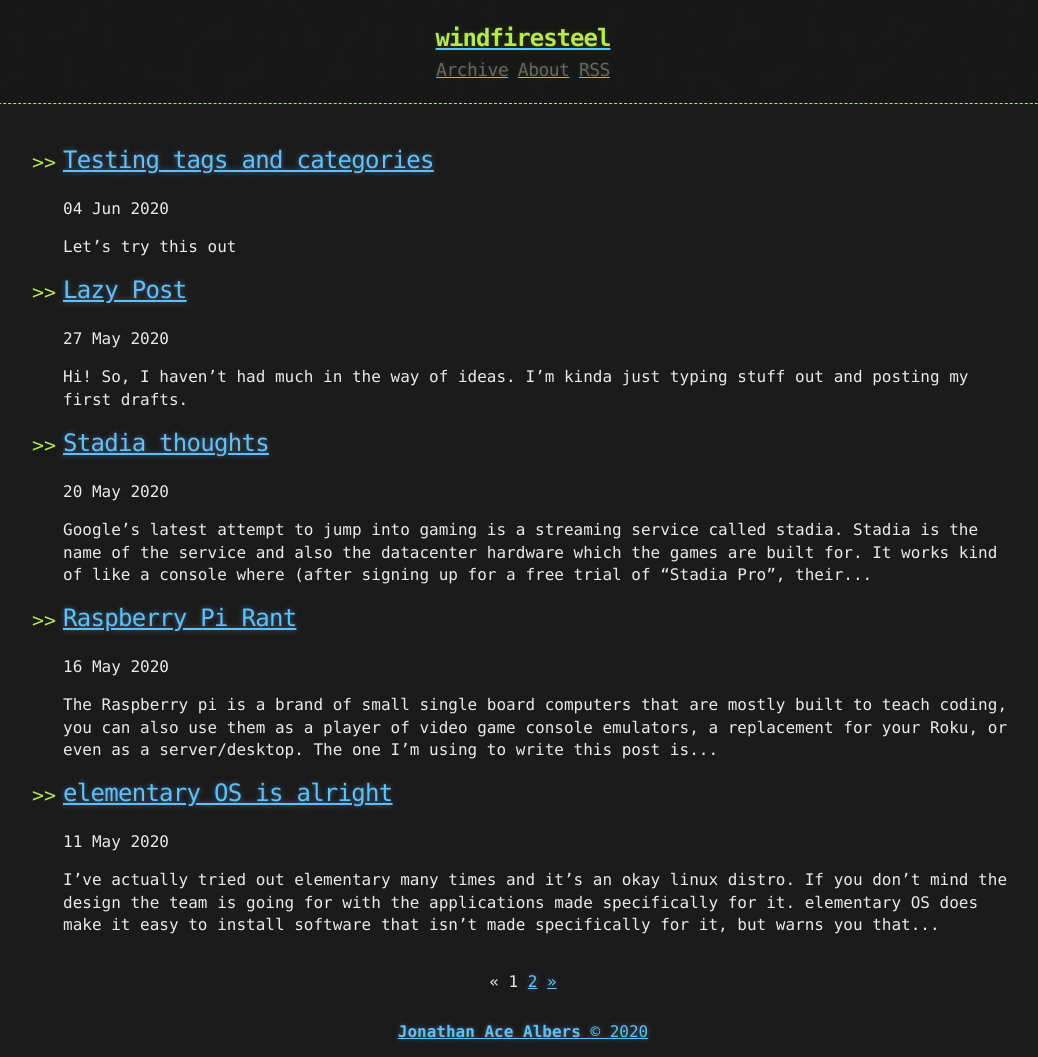
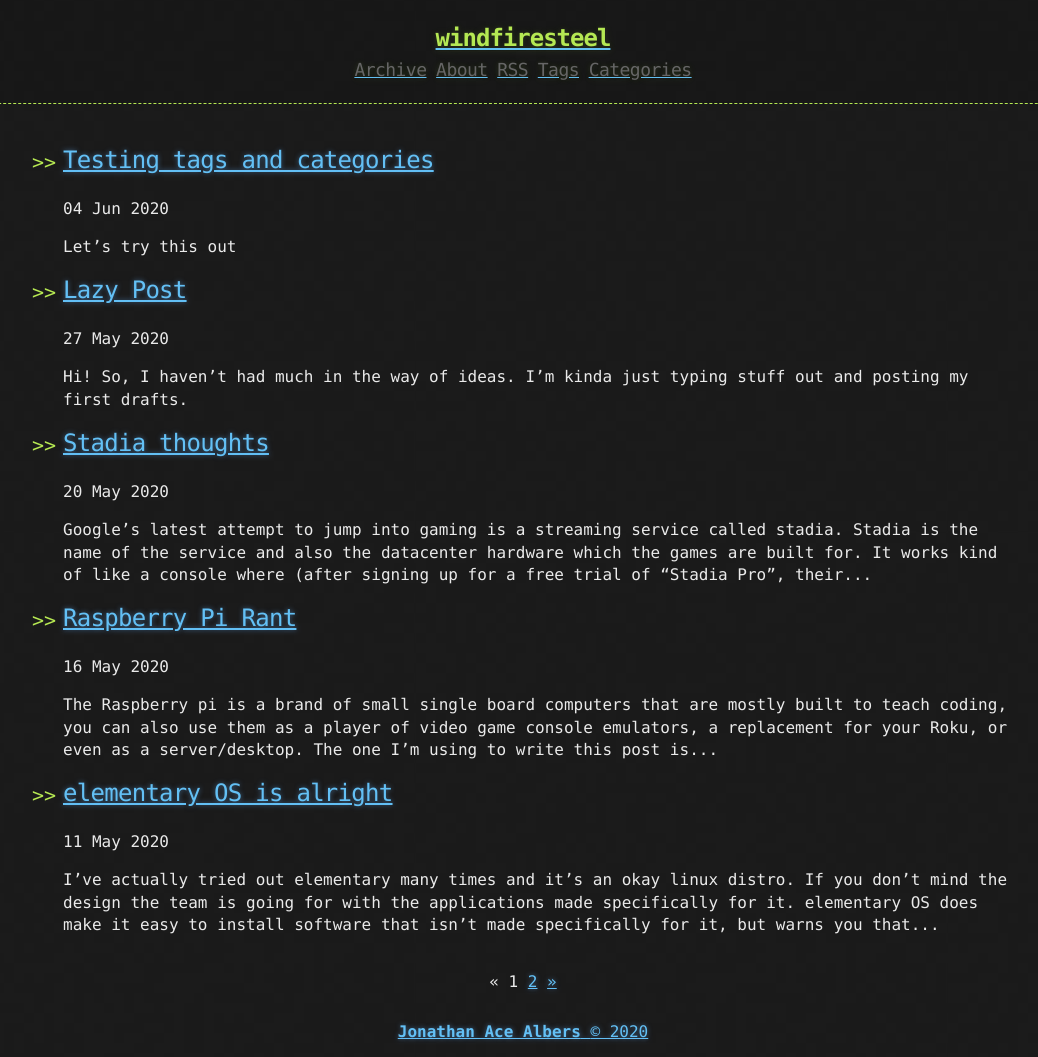
Before and after one commit to windfiresteel/windfiresteel.github.io, a Jekyll site: the page built from index.html, in a window 1280 px wide. Shown: the whole page, without its empty margins (117-1155 px from the left). Built offline with Jekyll 4.4.1, drawn with Linux system fonts in a browser that asks for light colours; the list of posts is cut into pages by our own code.

Commit message:
Update links.html

```diff
--- a/_includes/links.html
+++ b/_includes/links.html
@@ -1,3 +1,5 @@
 <a href="{{ "/archive" | prepend: site.baseurl | replace: '//', '/' }}"><h2 class="header-link">Archive</h2></a>
 <a href="{{ "/about" | prepend: site.baseurl | replace: '//', '/' }}"><h2 class="header-link">About</h2></a>
 <a href="{{ "/atom.xml" | prepend: site.baseurl | replace: '//', '/' }}"><h2 class="header-link">RSS</h2></a>
+<a href="{{ "/tags" | prepend: site.baseurl | replace: '//', '/' }}"><h2 class="header-link">Tags</h2></a>
+<a href="{{ "/categories" | prepend: site.baseurl | replace: '//', '/' }}"><h2 class="header-link">Categories</h2></a>
```
